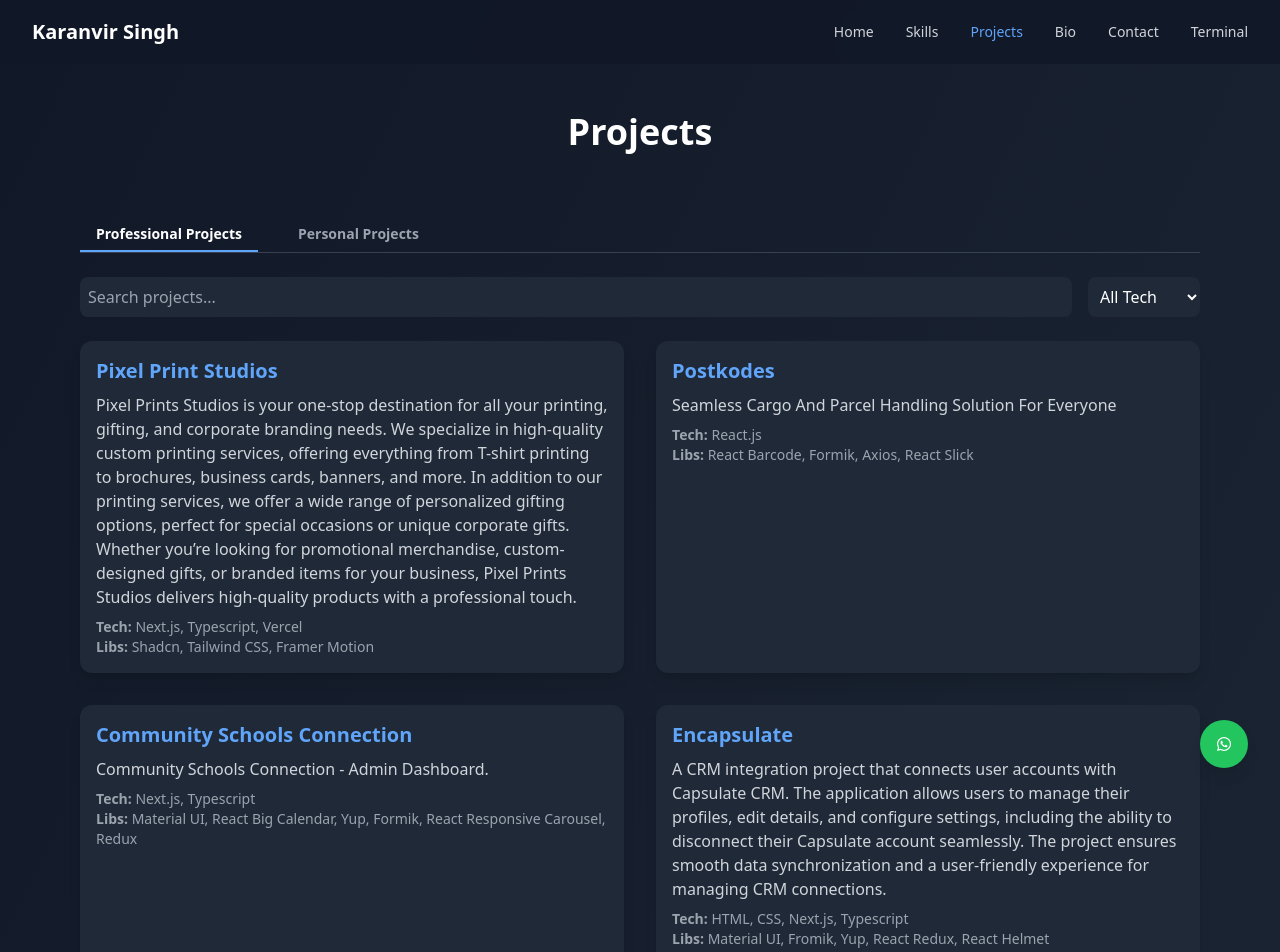
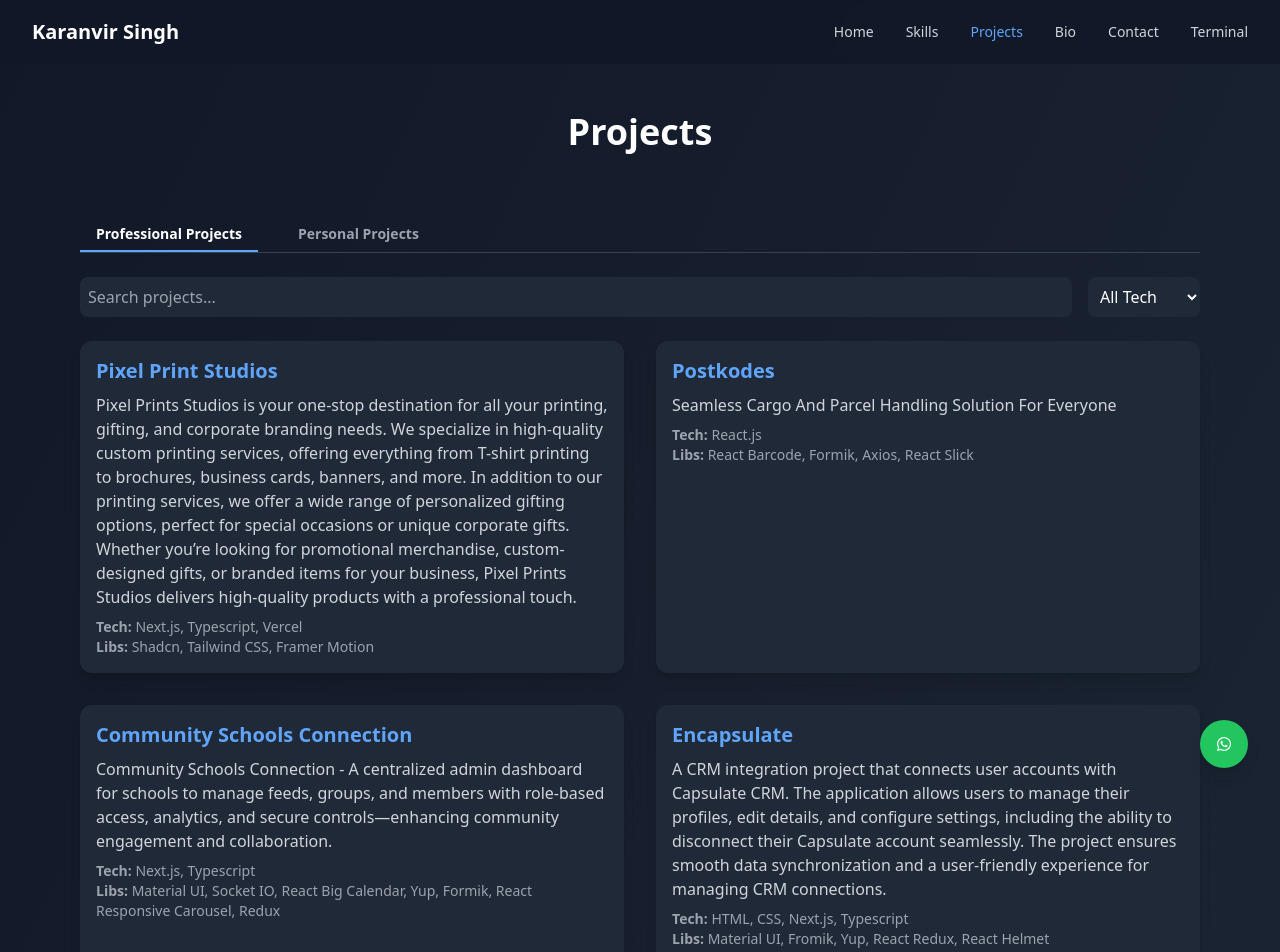
Before and after one commit to karanvirsingh011998/portfolio, a React (Vite) app: page /#/projects in a window 1280 px wide. Shown: the top 952 px of the page. Built offline with nearby package versions, Linux system fonts and the light colour scheme.

Commit message:
project description added

```diff
--- a/src/pages/data/projects.ts
+++ b/src/pages/data/projects.ts
@@ -116,10 +116,10 @@ export const organizationProjects = [
   },
   {
     title: "Community Schools Connection",
-    desc: "Community Schools Connection - Admin Dashboard.",
+    desc: "Community Schools Connection - A centralized admin dashboard for schools to manage feeds, groups, and members with role-based access, analytics, and secure controls—enhancing community engagement and collaboration.",
     link: "https://communityschools.resourceportal.com/",
     techStack: ["Next.js", "Typescript"],
-    libraries: ["Material UI", "React Big Calendar", "Yup", "Formik", "React Responsive Carousel", "Redux"],
+    libraries: ["Material UI", "Socket IO" , "React Big Calendar", "Yup", "Formik", "React Responsive Carousel", "Redux"],
   },
   {
     title: "Encapsulate",
```
